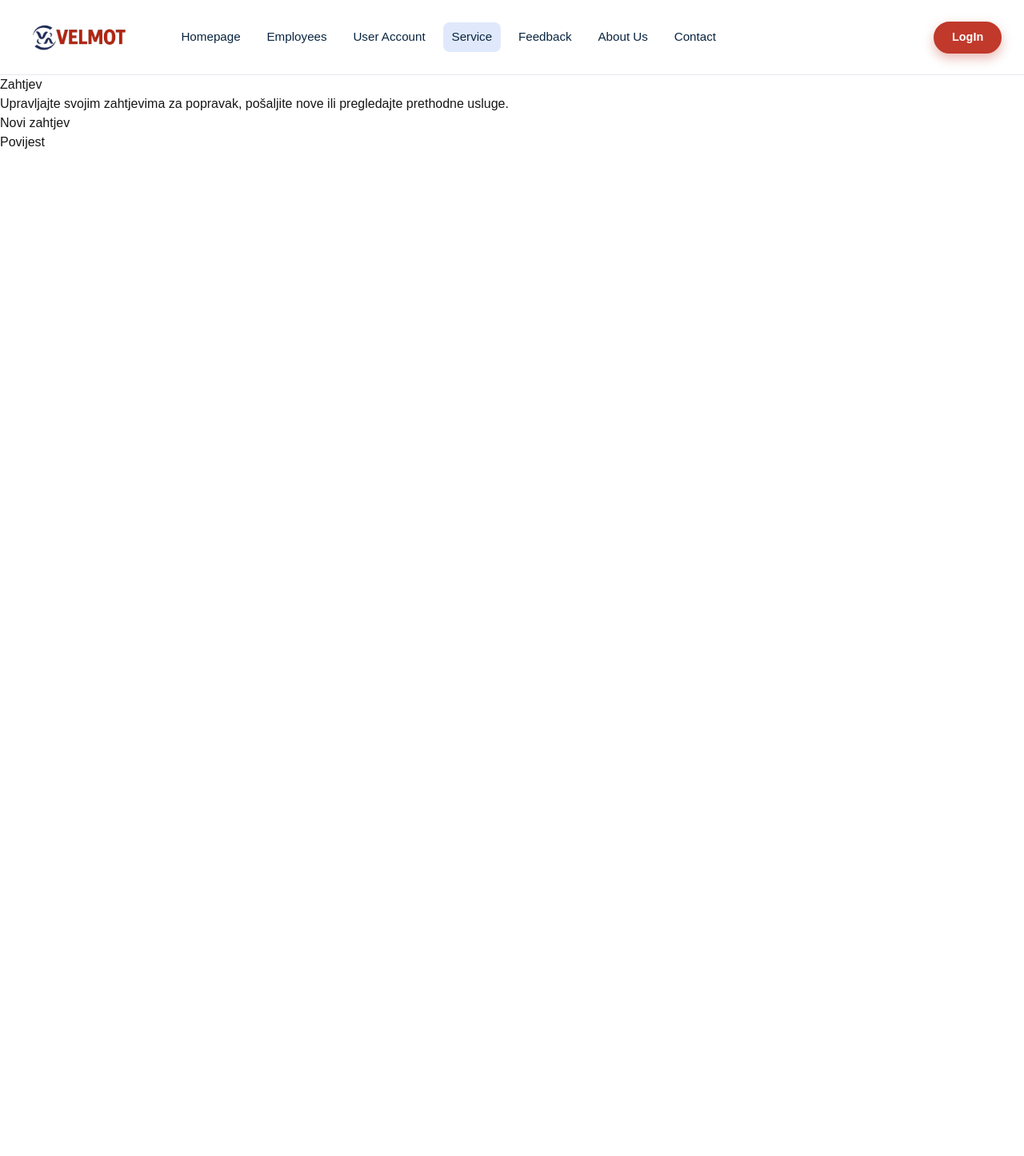
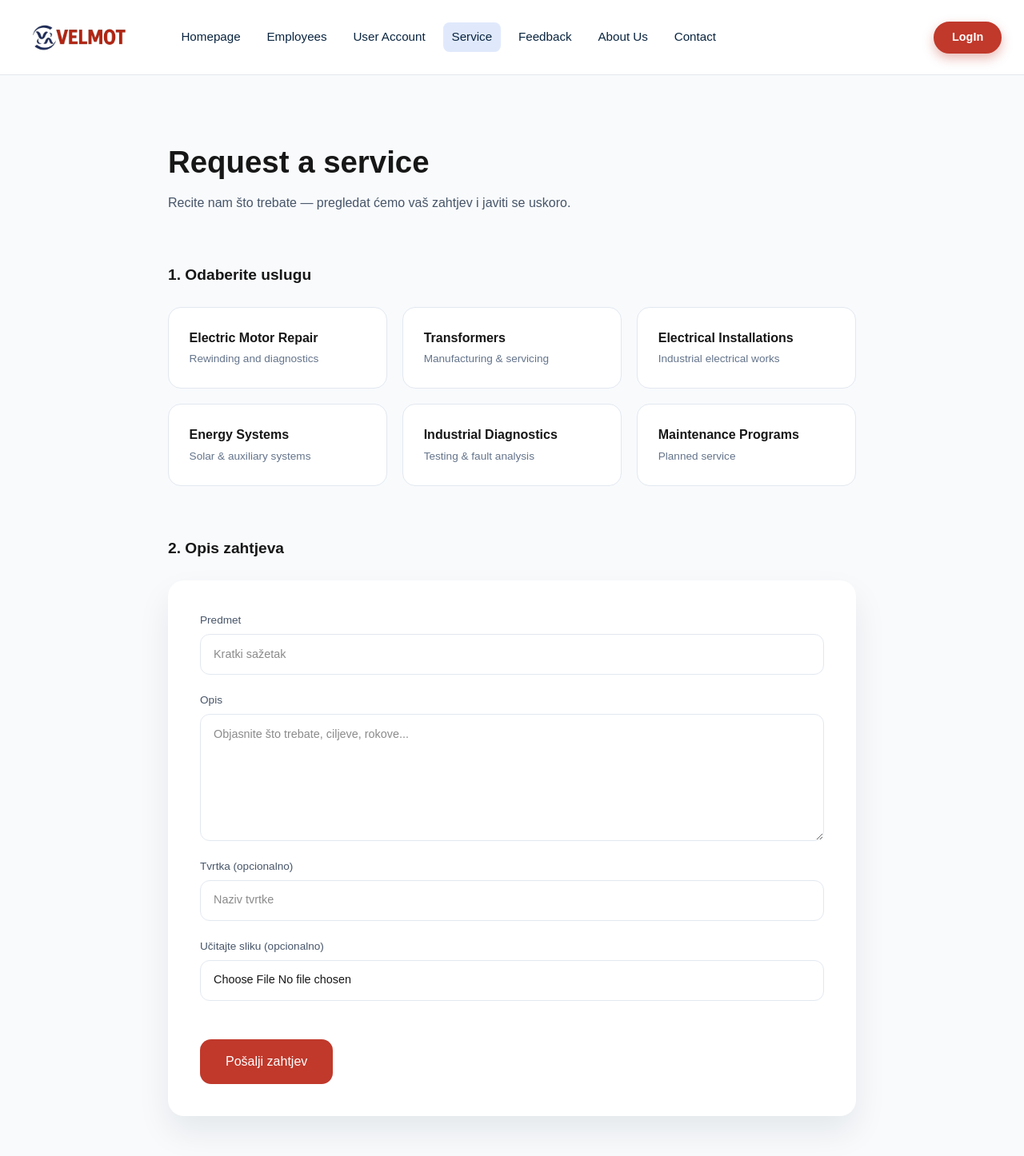
Before and after one commit to martavukovic/Velmot, a Next.js app: page /servicerequest in a window 1280 px wide. Shown: the top 1446 px of the page at 80% size. Before the commit the page ends 800 px from the top, so only its background shows below. Built offline with nearby package versions, Linux system fonts and the light colour scheme; no server answers.

Commit message:
Addin Service page

```diff
--- a/src/app/Home.module.css
+++ b/src/app/Home.module.css
@@ -302,6 +302,7 @@
   padding: 0.9rem 1.6rem;
   text-align: center;
   display: inline-block;
+  padding-bottom: 0.5;
 }
 
 /* ======================
--- a/src/app/register/page.jsx
+++ b/src/app/register/page.jsx
@@ -58,8 +58,9 @@ export default function Register() {
     ])
 
     if (dbError) {
-      setError(dbError.message)
-    }
+  console.error("Database insert error:", dbError);
+  setError("Database error saving new user: " + dbError.message);
+}
 
     setLoading(false)
   }
--- /dev/null
+++ b/src/app/servicerequest/ServiceRequest.module.css
@@ -0,0 +1,131 @@
+.request {
+  background: #f8fafc;
+  padding: 5rem 1.5rem;
+}
+
+.container {
+  max-width: 860px;
+  margin: 0 auto;
+}
+
+.header h1 {
+  font-size: 2.4rem;
+  font-weight: 600;
+}
+
+.header p {
+  margin-top: 0.6rem;
+  color: #475569;
+  max-width: 520px;
+}
+
+/* STEPS */
+
+.step {
+  margin-top: 4rem;
+}
+
+.step h2 {
+  font-size: 1.2rem;
+  font-weight: 600;
+  margin-bottom: 1.6rem;
+}
+
+/* SERVICE CARDS */
+
+.serviceGrid {
+  display: grid;
+  grid-template-columns: repeat(auto-fit, minmax(240px, 1fr));
+  gap: 1.2rem;
+}
+
+.serviceCard {
+  text-align: left;
+  padding: 1.6rem;
+  border-radius: 16px;
+  background: white;
+  border: 1px solid #e2e8f0;
+  cursor: pointer;
+  transition: all 0.25s ease;
+}
+
+.serviceCard strong {
+  display: block;
+  font-size: 1rem;
+}
+
+.serviceCard span {
+  margin-top: 0.3rem;
+  display: block;
+  font-size: 0.85rem;
+  color: #64748b;
+}
+
+.serviceCard:hover {
+  transform: translateY(-3px);
+  box-shadow: 0 18px 40px rgba(15, 23, 42, 0.12);
+}
+
+.serviceCard.active {
+  border-color: #c0392b;
+  box-shadow: 0 20px 44px rgba(192, 57, 43, 0.25);
+}
+
+/* FORM */
+
+.form {
+  background: white;
+  padding: 2.5rem;
+  border-radius: 20px;
+  box-shadow: 0 20px 40px rgba(15, 23, 42, 0.08);
+}
+
+.field {
+  display: flex;
+  flex-direction: column;
+  margin-bottom: 1.4rem;
+}
+
+.field label {
+  font-size: 0.85rem;
+  margin-bottom: 0.4rem;
+  color: #475569;
+}
+
+.field input,
+.field textarea {
+  padding: 0.85rem 1rem;
+  border-radius: 12px;
+  border: 1px solid #e2e8f0;
+  font-family: inherit;
+  font-size: 0.9rem;
+}
+
+.field input:focus,
+.field textarea:focus {
+  outline: none;
+  border-color: #c0392b;
+}
+
+/* SUBMIT */
+
+.submitBtn {
+  margin-top: 1.6rem;
+  background: #c0392b;
+  color: white;
+  border: none;
+  padding: 1rem 2rem;
+  border-radius: 14px;
+  font-weight: 500;
+  cursor: pointer;
+}
+
+.submitBtn:hover {
+  box-shadow: 0 12px 28px rgba(192, 57, 43, 0.35);
+}
+
+.success {
+  margin-top: 1rem;
+  color: #16a34a;
+  font-size: 0.9rem;
+}
--- a/src/app/servicerequest/page.jsx
+++ b/src/app/servicerequest/page.jsx
@@ -1,19 +1,190 @@
-import Link from "next/link";
+"use client";
 
-export default function Page() {
+import { useState } from "react";
+import { supabase } from "@/lib/supabaseClient";
+import styles from "./ServiceRequest.module.css";
+
+const SERVICES = [
+  {
+    title: "Electric Motor Repair",
+    short: "Rewinding and diagnostics",
+  },
+  {
+    title: "Transformers",
+    short: "Manufacturing & servicing",
+  },
+  {
+    title: "Electrical Installations",
+    short: "Industrial electrical works",
+  },
+  {
+    title: "Energy Systems",
+    short: "Solar & auxiliary systems",
+  },
+  {
+    title: "Industrial Diagnostics",
+    short: "Testing & fault analysis",
+  },
+  {
+    title: "Maintenance Programs",
+    short: "Planned service",
+  },
+];
+
+export default function RequestServicePage() {
+  const [serviceType, setServiceType] = useState(null);
+  const [subject, setSubject] = useState("");
+  const [description, setDescription] = useState("");
+  const [company, setCompany] = useState("");
+  const [loading, setLoading] = useState(false);
+  const [success, setSuccess] = useState(false);
+  const [imageFile, setImageFile] = useState(null);
+
+  const handleSubmit = async (e) => {
+    e.preventDefault();
+    setLoading(true);
+
+    const {
+      data: { user },
+    } = await supabase.auth.getUser();
+
+    if (!user) {
+      alert("Moraš biti prijavljen");
+      setLoading(false);
+      return;
+    }
+
+    let imageUrl = null;
+    if (imageFile) {
+      const fileExt = imageFile.name.split('.').pop();
+      const fileName = `${Date.now()}.${fileExt}`;
+      const filePath = `service-requests/${fileName}`;
+
+      const { error: uploadError } = await supabase.storage
+        .from('images')
+        .upload(filePath, imageFile);
+
+      if (uploadError) {
+        alert("Neuspješan upload slike");
+        setLoading(false);
+        return;
+      }
+
+      const { data: { publicUrl } } = supabase.storage
+        .from('images')
+        .getPublicUrl(filePath);
+
+      imageUrl = publicUrl;
+    }
+
+    const { error } = await supabase.from("service_requests").insert([
+      {
+        user_id: user.id,
+        service_type: serviceType ? serviceType.title : null,
+        subject,
+        description,
+        company,
+        images: imageUrl ? [imageUrl] : [],
+      },
+    ]);
+
+    if (!error) {
+      setSuccess(true);
+      setServiceType(null);
+      setSubject("");
+      setDescription("");
+      setCompany("");
+      setImageFile(null);
+    }
+
+    setLoading(false);
+  };
+
   return (
-    <div className="page">
-      <h1>Zahtjev</h1>
-      <p>Upravljajte svojim zahtjevima za popravak, pošaljite nove ili pregledajte prethodne usluge.</p>
+    <section className={styles.request}>
+      <div className={styles.container}>
+        <header className={styles.header}>
+          <h1>Request a service</h1>
+          <p>Recite nam što trebate — pregledat ćemo vaš zahtjev i javiti se uskoro.</p>
+        </header>
 
-      <div>
-        <p>
-          <Link href="/servicerequest/new">Novi zahtjev</Link>
-        </p>
-        <p>
-          <Link href="/servicerequest/history">Povijest</Link>
-        </p>
+        {/* STEP 1 */}
+        <section className={styles.step}>
+          <h2>1. Odaberite uslugu</h2>
+
+          <div className={styles.serviceGrid}>
+            {SERVICES.map((s) => (
+              <button
+                key={s.title}
+                type="button"
+                onClick={() =>
+                  setServiceType(serviceType?.title === s.title ? null : s)
+                }
+                className={`${styles.serviceCard} ${
+                  serviceType?.title === s.title ? styles.active : ""
+                }`}
+              >
+                <strong>{s.title}</strong>
+                <span>{s.short}</span>
+              </button>
+            ))}
+          </div>
+        </section>
+
+        {/* STEP 2 - Uvijek vidljivo */}
+        <section className={styles.step}>
+          <h2>2. Opis zahtjeva</h2>
+
+          <form onSubmit={handleSubmit} className={styles.form}>
+            <div className={styles.field}>
+              <label>Predmet</label>
+              <input
+                value={subject}
+                onChange={(e) => setSubject(e.target.value)}
+                placeholder="Kratki sažetak"
+                required
+              />
+            </div>
+
+            <div className={styles.field}>
+              <label>Opis</label>
+              <textarea
+                rows={6}
+                value={description}
+                onChange={(e) => setDescription(e.target.value)}
+                placeholder="Objasnite što trebate, ciljeve, rokove..."
+                required
+              />
+            </div>
+
+            <div className={styles.field}>
+              <label>Tvrtka (opcionalno)</label>
+              <input
+                value={company}
+                onChange={(e) => setCompany(e.target.value)}
+                placeholder="Naziv tvrtke"
+              />
+            </div>
+
+            <div className={styles.field}>
+              <label>Učitajte sliku (opcionalno)</label>
+              <input
+                type="file"
+                accept="image/*"
+                onChange={(e) => setImageFile(e.target.files[0])}
+              />
+            </div>
+
+            <button className={styles.submitBtn} disabled={loading}>
+              {loading ? "Slanje..." : "Pošalji zahtjev"}
+            </button>
+
+            {success && (
+              <p className={styles.success}>✅ Zahtjev je uspješno poslan</p>
+            )}
+          </form>
+        </section>
       </div>
-    </div>
+    </section>
   );
 }
```
